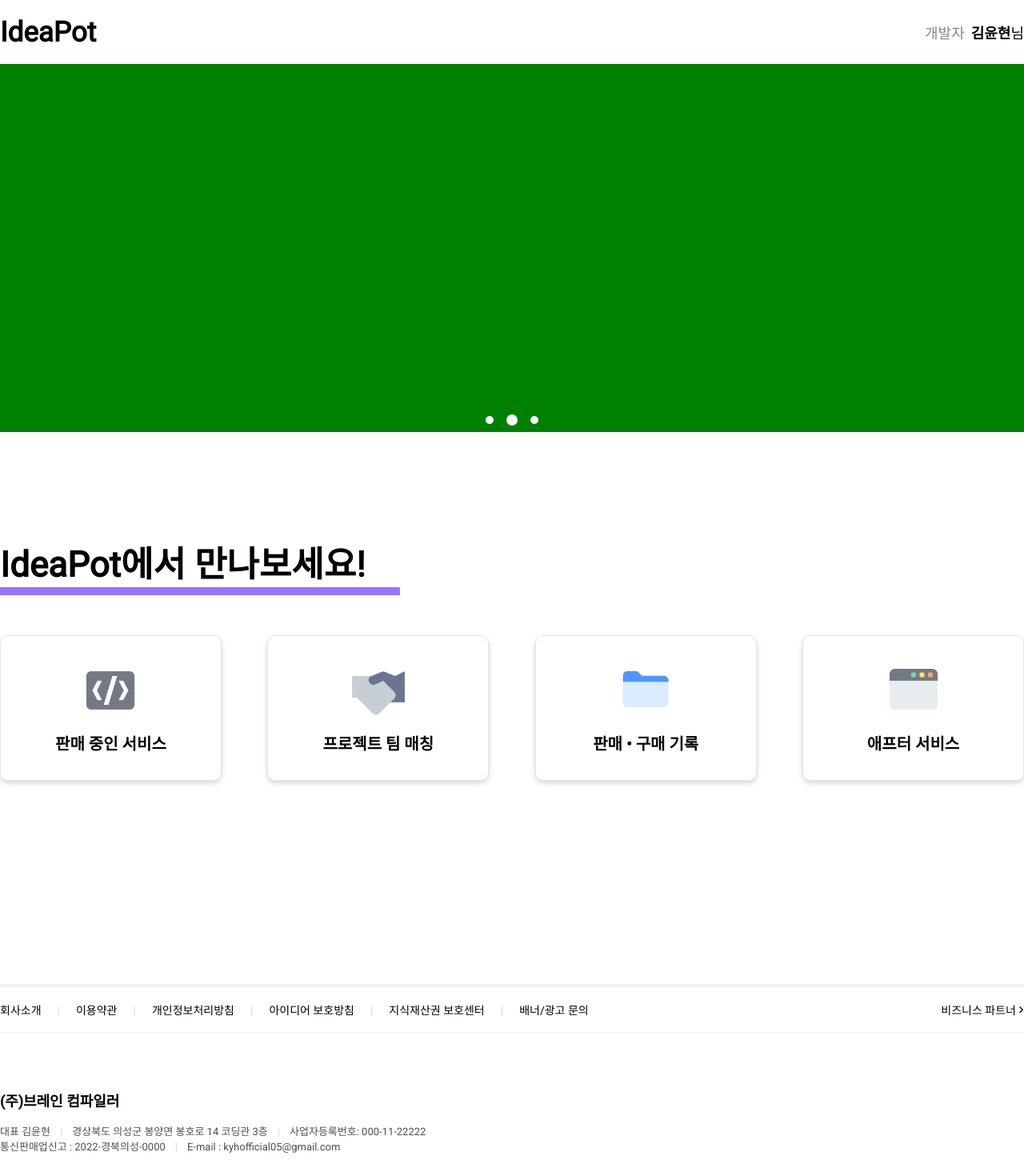
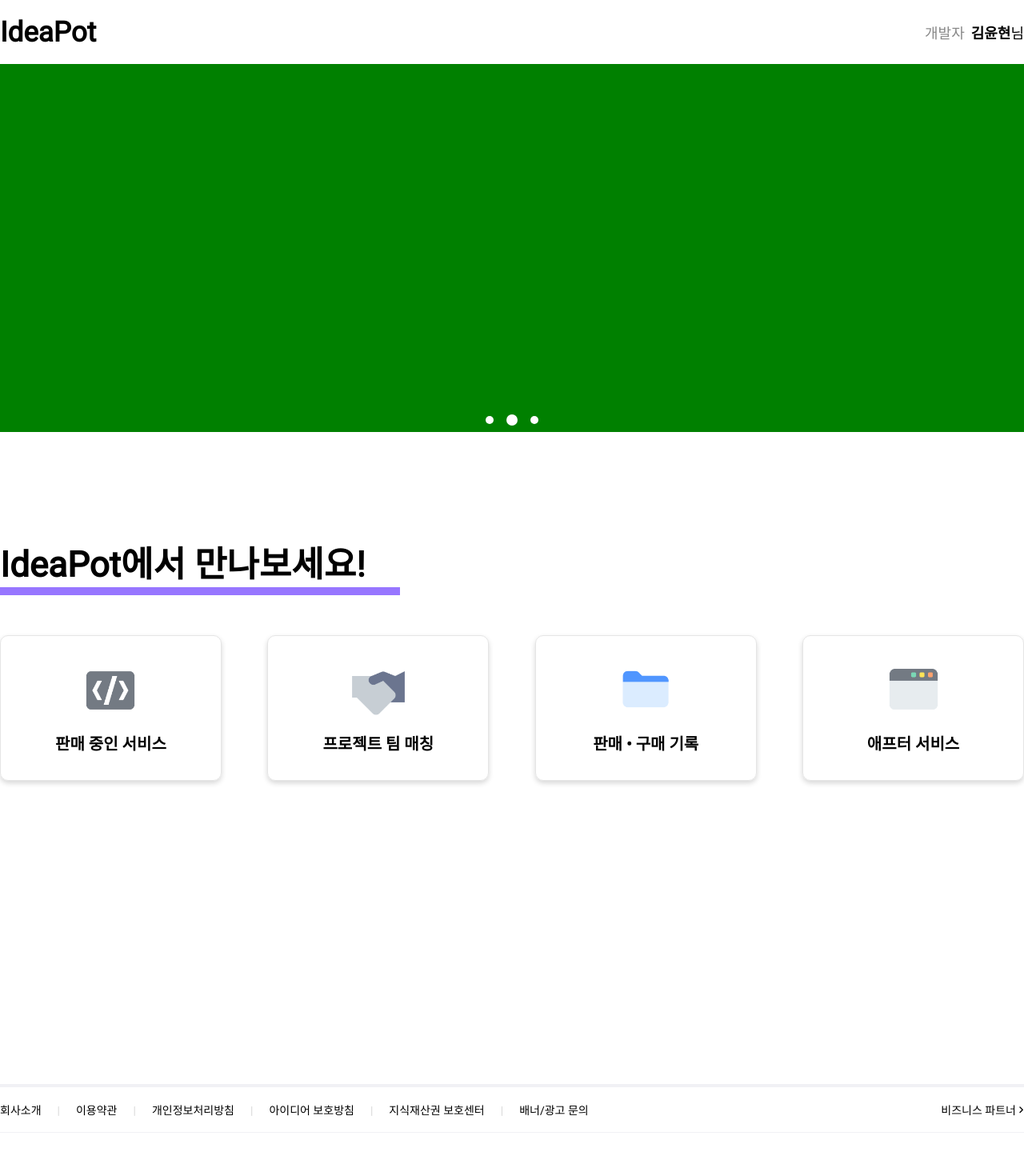
Before and after one commit to Brain-Compiler/new-ideapot-front, a Next.js app: page /main in a window 1280 px wide. Shown: the top 1470 px of the page at 80% size. Built offline with nearby package versions, Linux system fonts and the light colour scheme.

Commit message:
STYLE: Edit Height for Button Section

```diff
--- a/src/components/main/main/btnSection/index.tsx
+++ b/src/components/main/main/btnSection/index.tsx
@@ -43,7 +43,7 @@ const BtnSection = () => {
 
 const Background = styled.section`
   width: 100%;
-  height: 35rem;
+  height: 42.8125rem;
   background-color: #fff;
 `;
 
```
